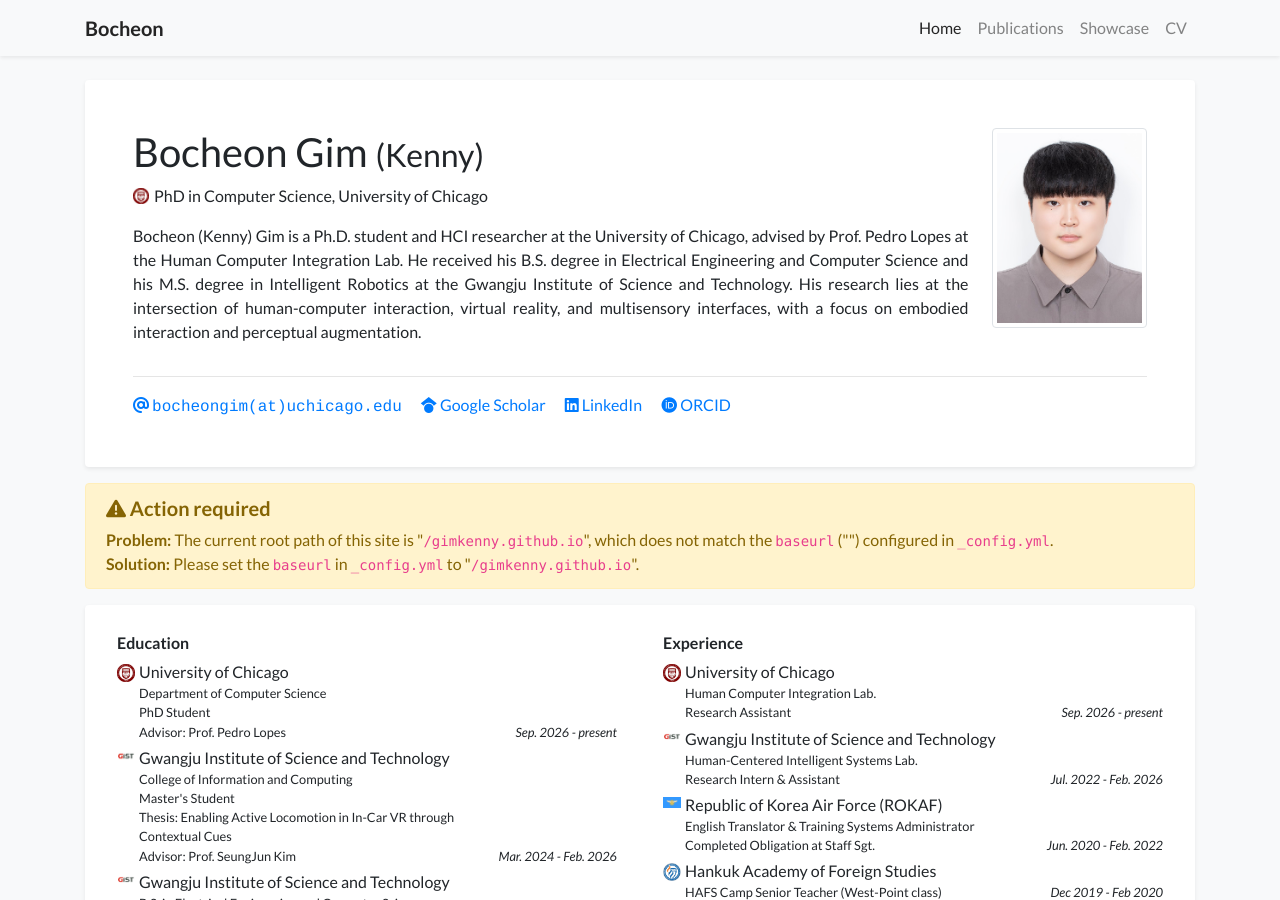
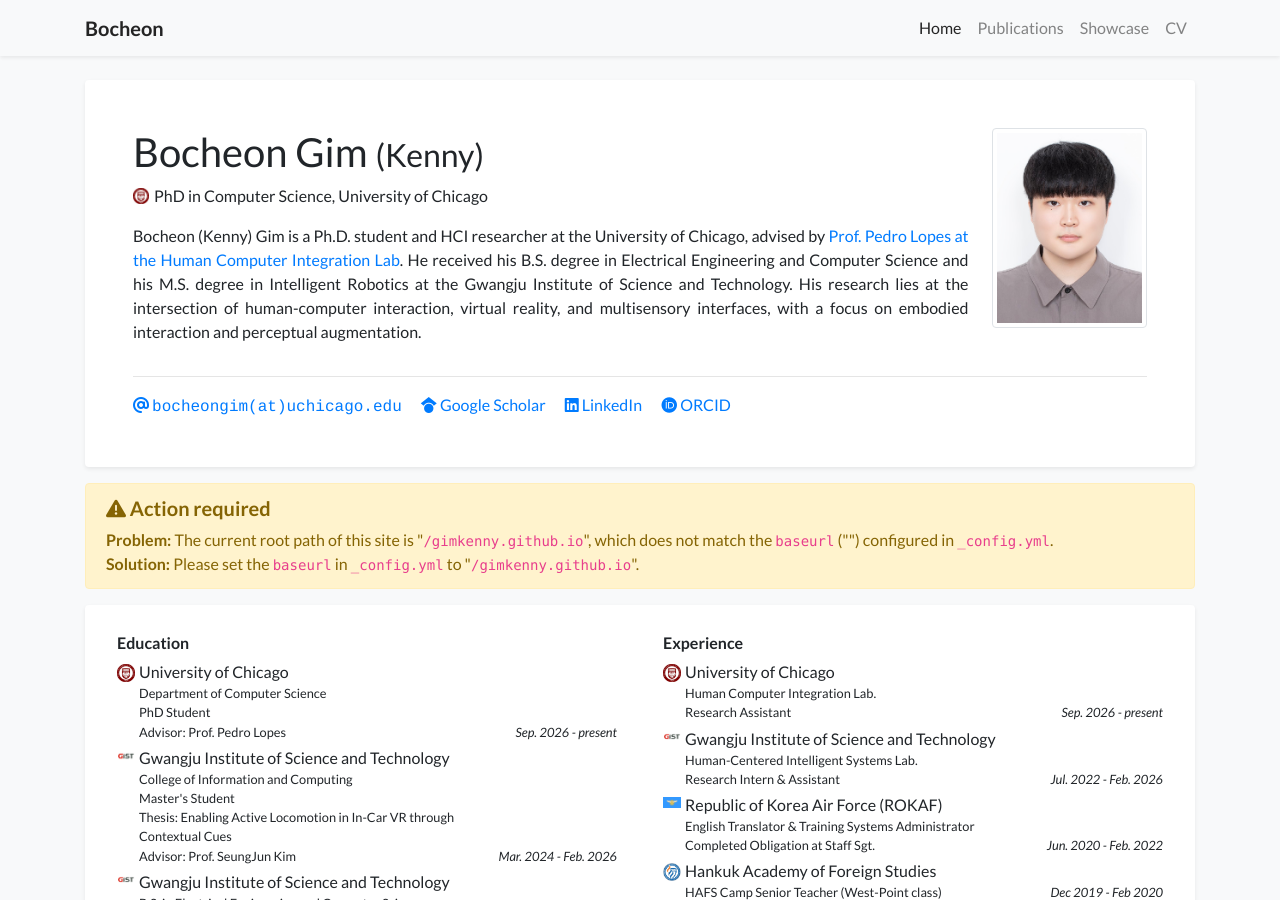
Before and after one commit to gimkenny/gimkenny.github.io, a Jekyll site: the page built from index.html, in a window 1280 px wide and 900 px high. Built offline with Jekyll 4.4.1, drawn with Linux system fonts in a browser that asks for light colours; nearby versions of some CDN libraries; a style sheet for code colours, icons or effects is not loaded; part of the change alters nothing that is shown.

```diff
--- a/_data/profile.yml
+++ b/_data/profile.yml
@@ -20,7 +20,7 @@ orcid: 0009-0003-3499-4584
 short_bio_text_justify: true
 short_bio: >-
   <p>
-     Bocheon (Kenny) Gim is a Ph.D. student and HCI researcher at the University of Chicago, advised by Prof. Pedro Lopes at the Human Computer Integration Lab. He received his B.S. degree in Electrical Engineering and Computer Science and his M.S. degree in Intelligent Robotics at the Gwangju Institute of Science and Technology. His research lies at the intersection of human-computer interaction, virtual reality, and multisensory interfaces, with a focus on embodied interaction and perceptual augmentation.
+     Bocheon (Kenny) Gim is a Ph.D. student and HCI researcher at the University of Chicago, advised by <a href="https://lab.plopes.org" target="_blank" rel="noopener noreferrer">Prof. Pedro Lopes at the Human Computer Integration Lab</a>. He received his B.S. degree in Electrical Engineering and Computer Science and his M.S. degree in Intelligent Robotics at the Gwangju Institute of Science and Technology. His research lies at the intersection of human-computer interaction, virtual reality, and multisensory interfaces, with a focus on embodied interaction and perceptual augmentation.
   </p>
 
 portrait_url: /assets/images/photos/portrait.jpg
```
